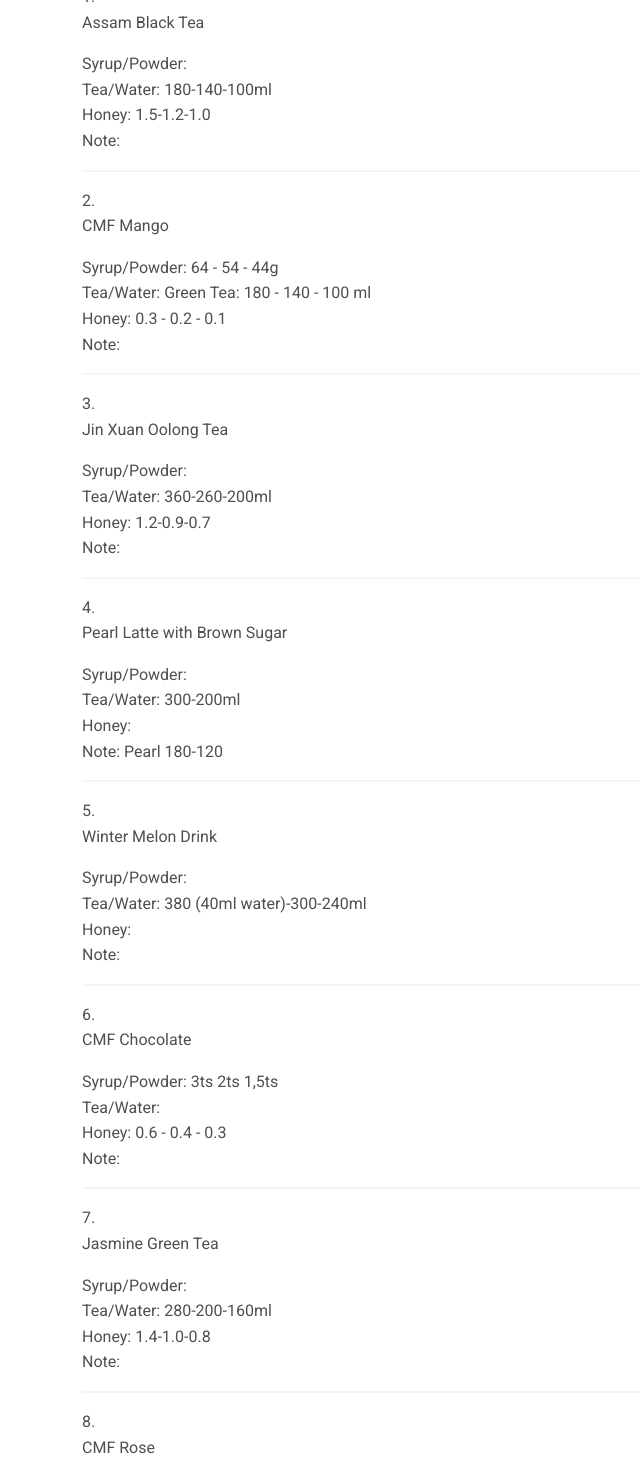
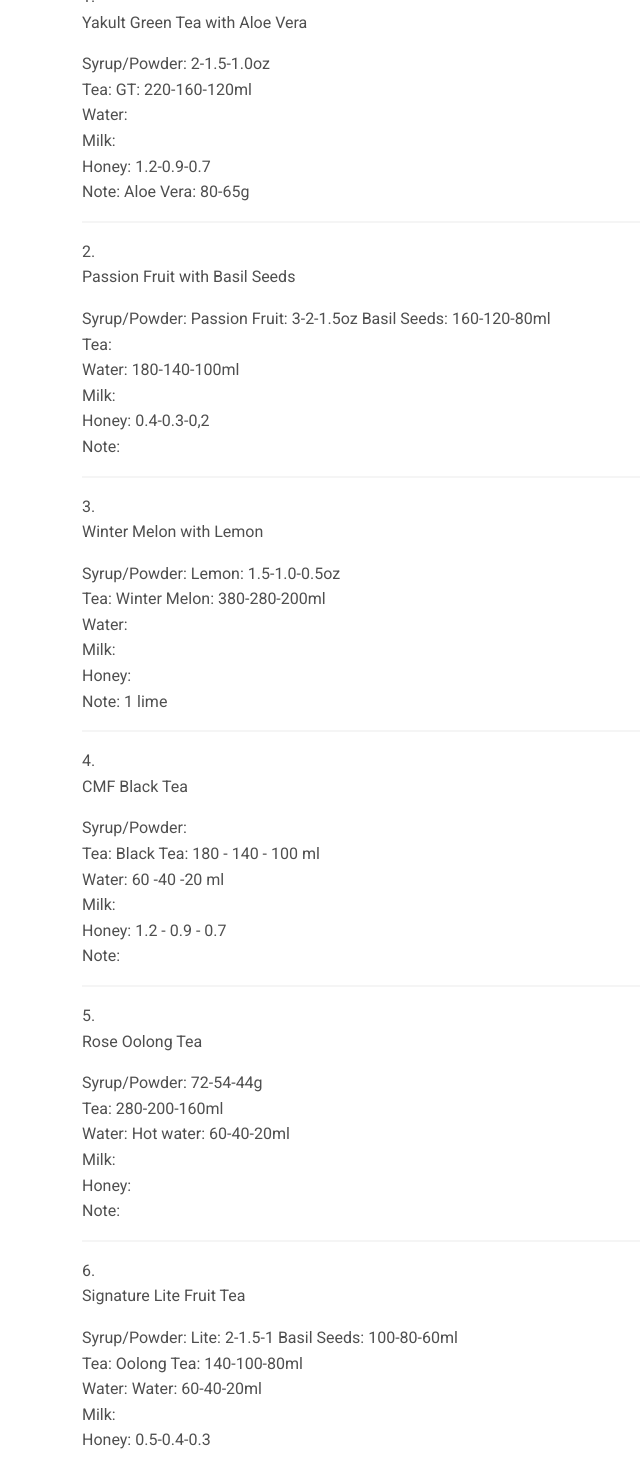
Before and after one commit to nguyenlean96/heroku-art-of-bubble-tea, a React app: page / in a window 1280 px wide. Shown: the part 120-1577 px from the top of the page, without its empty margins (0-640 px from the left). Built offline with nearby package versions, Linux system fonts and the light colour scheme.

Commit message:
Update drink menu

```diff
--- a/src/App.tsx
+++ b/src/App.tsx
@@ -28,7 +28,9 @@
               <MDBListGroupItem key={tea.name.toUpperCase()}>
                 <p>{tea.name}</p>
                 <div>Syrup/Powder: {tea.syrup}</div>
-                <div>Tea/Water: {tea.tea}</div>
+                <div>Tea: {tea.tea}</div>
+                <div>Water: {tea.water}</div>
+                <div>Milk: {tea.milk}</div>
                 <div>Honey: {tea.honey}</div>
                 <div>Note: {tea.note}</div>
               </MDBListGroupItem>
--- a/src/constants/kfTea.tsx
+++ b/src/constants/kfTea.tsx
@@ -117,16 +117,28 @@
     syrup: '3ts 2ts 1ts',
     tea: null,
     water: '100-80-60',
+    milk: '180-140-120',
     honey: '0.6-0.4-0.3',
     note: null,
   },
-];
-const LATTE1 = [
-  'Pearl Latte with Brown Sugar',
-  'Black Tea Latte',
-  'Chocolate Latte',
-  'Pearl Matcha Latte',
-  'Pearl Taro Latte',
+  {
+    name: 'Pearl Matcha Latte',
+    syrup: '34-26-22g',
+    tea: null,
+    water: '100-80-60',
+    milk: '180-140-120',
+    honey: '0.6-0.4-0.3',
+    note: null,
+  },
+  {
+    name: 'Pearl Taro Latte',
+    syrup: null,
+    tea: null,
+    water: '60-40ml (if no pearls, add extra 40ml milk)',
+    milk: '140-120ml',
+    honey: '0.3-0.2',
+    note: 'Pearl + Taro: 100 + 120g 80 _ 90g (if no pearls, Taro: 160-120g)',
+  },
 ];
 
 const UNCATEGORIZED = [
@@ -146,25 +158,114 @@
     honey: '0.3',
     note: 'Sago + Taro: 130 - 160g',
   },
+  {
+    name: 'Rose Oolong Tea',
+    syrup: '72-54-44g',
+    tea: '280-200-160ml',
+    water: 'Hot water: 60-40-20ml',
+    honey: null,
+    note: null,
+  },
+  {
+    name: 'Grape Fruit Green Tea with Agar BB',
+    syrup: '2-1.5-1oz',
+    tea: 'GT: 200-160-120ml',
+    water: null,
+    honey: '0.3-0.2-0.1',
+    note: '1 buoi Agar BB: 100-80g',
+  },
+  {
+    name: 'Winter Melon with Lemon',
+    syrup: 'Lemon: 1.5-1.0-0.5oz',
+    tea: 'Winter Melon: 380-280-200ml',
+    water: null,
+    honey: null,
+    note: '1 lime',
+  },
+  {
+    name: 'Honey Lemon with Aloe Vera',
+    syrup: 'Lemon: 1.5-1.0-0.5oz',
+    tea: 'GT: 160-120-100ml',
+    water: '60-40-20ml',
+    honey: '1.6-1.2-1.0',
+    note: 'Aloe Vera: 80-65g',
+  },
+  {
+    name: 'Passion Fruit with Basil Seeds',
+    syrup: 'Passion Fruit: 3-2-1.5oz Basil Seeds: 160-120-80ml',
+    tea: null,
+    water: '180-140-100ml',
+    honey: '0.4-0.3-0,2',
+    note: null,
+  },
+  {
+    name: 'Passion Fruit QQ',
+    syrup: '2-1.5-1.0oz',
+    tea: null,
+    water: '220-160-120ml',
+    honey: '0.3-0.2-0.1',
+    note: 'Pearl/Agar J/Coconut J: 80/50/50 60/40/40',
+  },
+  {
+    name: 'Yakult Green Tea with Aloe Vera',
+    syrup: '2-1.5-1.0oz',
+    tea: 'GT: 220-160-120ml',
+    water: null,
+    honey: '1.2-0.9-0.7',
+    note: 'Aloe Vera: 80-65g',
+  },
+  {
+    name: 'Pearl Milk Green Tea with Taro',
+    syrup: 'Medium - Small',
+    tea: 'GT: 160-120ml',
+    water: null,
+    honey: '0.6-0.4',
+    note: 'Pearl + Taro: 100 + 100g/80 + 80g',
+  },
+  {
+    name: 'Coffe Milk Tea',
+    syrup: 'Large - Medium - Small Coffee: 3.5-3.0-2.5oz',
+    tea: 'BT: 120-100-80ml',
+    water: null,
+    honey: '1.2-1.0-0.8',
+    note: null,
+  },
+  {
+    name: 'Matcha Milk Tea with Redbean',
+    syrup: 'Matcha: 34-26-22g Milk Powder: Nho -2t.s-1.5t.s',
+    tea: null,
+    water: 'Hot water: 140-120-80ml',
+    honey: '0.6-0.4-0.3',
+    note: 'Red Bean: 80-65g',
+  },
 ];
-const UNCATEGORIZED1 = [
-  'Rose Oolong Tea',
-  'Grape Fruit Green Tea with Agar BB',
-  'Winter Melon with Lemon',
-  'Honey Lemon with Aloe Vera',
-  'Passion Fruit with Basil Seeds',
-  'Passion Fruit QQ',
-  'Yakult Green Tea with Aloe Vera',
-  // ------------------------
-  'Pearl Milk Green Tea with Taro',
-  'Coffe Milk Tea',
-  'Matcha Milk Tea with Redbean',
+const FRUIT: KFTea[] = [
+  {
+    name: 'Signature Lite Fruit Tea',
+    syrup: 'Lite: 2-1.5-1 Basil Seeds: 100-80-60ml',
+    tea: 'Oolong Tea: 140-100-80ml',
+    water: 'Water: 60-40-20ml',
+    honey: '0.5-0.4-0.3',
+    note: '1 Grape F + 3/2 Orange + 3/2 Apple',
+  },
+  {
+    name: 'Mango Fruit Tea',
+    syrup: '86-64-54g',
+    tea: 'GT: 240-180-140ml',
+    water: null,
+    honey: '0.5-0.3-0.2',
+    note: null,
+  },
+  {
+    name: 'Passion Fruit Green Tea',
+    syrup: '2-1.5-1.0oz',
+    tea: 'GT: 240-180-140ml',
+    water: null,
+    honey: '0.8-0.6-0.4',
+    note: null,
+  },
 ];
-
-const FRUIT = [
-  'Signature Lite Fruit Tea',
-  'Manga Fruit Tea',
-  'Passion Fruit Green Tea',
+const FRUIT1 = [
   'Cranberry Green Tea',
   'Plum Green Tea',
   'Special Plum Juice',
@@ -181,4 +282,4 @@
   'Rose Milk Tea',
 ];
 
-export const KF_TEA_LIST = CMF.concat(ORIGINAL, LATTE, UNCATEGORIZED);
+export const KF_TEA_LIST = CMF.concat(ORIGINAL, LATTE, UNCATEGORIZED, FRUIT);
--- a/src/index.html
+++ b/src/index.html
@@ -4,7 +4,7 @@
 <head>
   <meta charset="utf-8" />
   <meta name="viewport" content="width=device-width, initial-scale=1" />
-  <title>Getting Started</title>
+  <title>Art of Bubble Tea</title>
   <link href="https://fonts.googleapis.com/css?family=Roboto:300,400,500,700&display=swap" rel="stylesheet" />
   <style>
     body {
--- a/src/types/kftea.tsx
+++ b/src/types/kftea.tsx
@@ -3,6 +3,7 @@
   syrup: string | null;
   tea: string | null;
   water: string | null;
+  milk?: string | null;
   honey: string | null;
   note: string | null;
 };
```
